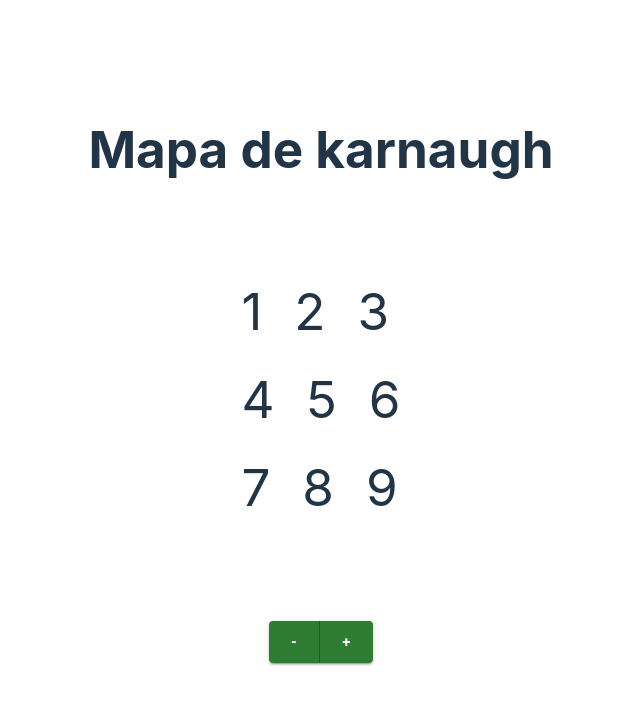
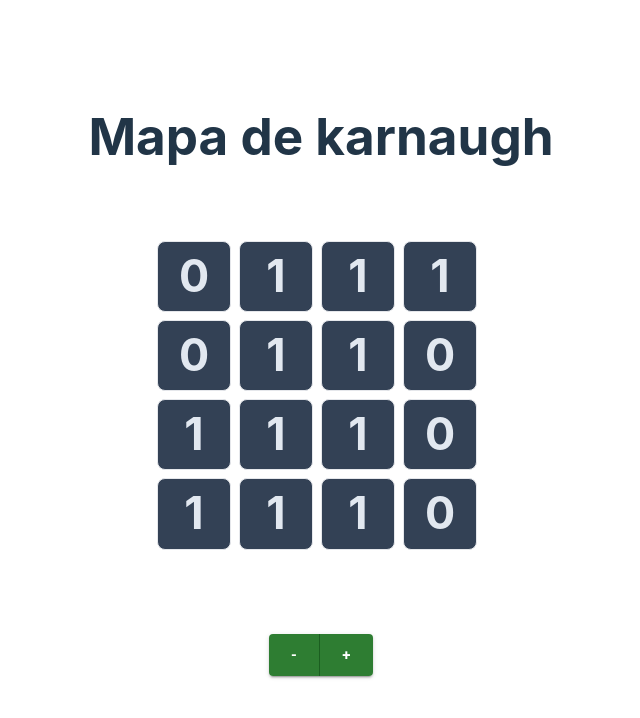
Before and after one commit to gui23dib/karnaugh-map-reduction, a React (Vite) app: page / in a window 1280 px wide. Shown: the top 718 px of the page, without its empty margins (319-959 px from the left). Built offline with nearby package versions, Linux system fonts and the light colour scheme.

Commit message:
general design and table

```diff
--- a/src/App.tsx
+++ b/src/App.tsx
@@ -4,33 +4,25 @@ import "./App.css";
 import BasicButtonGroup from "./assets/components/Buttons";
 import Title from "./assets/components/Title";
 import "./index.css";
+import MapTile from "./assets/components/MapTile";
+import KMap from "./assets/components/KMap";
 
 function App() {
-  const [matrixSize, setMatrixSize] = useState({
-    rows: 2,
-    columns: 2,
-  });
-
-  const [matrix, setMatrix] = useState([
-    [1, 2, 3],
-    [4, 5, 6],
-    [7, 8, 9],
-  ]);
+  const [matrixSize, setMatrixSize] = useState<number[][]>(
+    [
+      [0, 1, 1, 1],
+      [0, 1, 1, 0],
+      [1, 1, 1, 0],
+      [1, 1, 1, 0]
+    ]
+  );
 
   return (
     <div className="flex flex-col items-center h-[90vh] justify-evenly">
       <Title />
       <div className="flex flex-row items-center justify-center">
         <form onSubmit={() => {}}>
-          {matrix.map((row) => {
-            return (
-              <div className="flex flex-row">
-                {row.map((e) => {
-                  return <h1 className="m-4">{e}</h1>;
-                })}
-              </div>
-            );
-          })}
+          <KMap matrix={matrixSize} />
         </form>
       </div>
       <BasicButtonGroup />
--- /dev/null
+++ b/src/assets/components/KMap.tsx
@@ -0,0 +1,25 @@
+import MapTile from "./MapTile";
+
+interface KMapInterface {
+    matrix: number[][];
+}
+
+function KMap({matrix} : KMapInterface){
+
+
+    return (
+        <div>
+            {matrix.map((row) => {
+            return (
+                <div className="flex flex-row">
+                    {row.map((e) => {
+                        return <MapTile value={e} />
+                    })}
+                </div>
+            );
+            })}
+        </div>
+    );
+}
+
+export default KMap;
--- /dev/null
+++ b/src/assets/components/MapTile.tsx
@@ -0,0 +1,20 @@
+interface MapTileInterface {
+    value: number;
+}
+
+
+const MapTile = ({value}: MapTileInterface) => {
+
+    return (
+        <div
+            className="justify-center py-2.5 select-none px-5 mr-2 mb-2 text-sm focus:outline-none bg-slate-700 rounded-lg border border-gray-200 hover:bg-gray-100 cursor-pointer font-bold text-slate-200 hover:text-slate-900 focus:z-10 focus:ring-4 focus:ring-gray-200"
+            onClick={() => value = (value == 0 ? 1 : 0)}
+        >
+            <h1 className="w-8 text-center">
+                {value}
+            </h1>
+        </div>
+    );
+};
+
+export default MapTile;
--- a/src/assets/components/Title.tsx
+++ b/src/assets/components/Title.tsx
@@ -1,7 +1,6 @@
 const Title = () => {
   return (
     <h1 className="m-6 font-bold text-center">Mapa de karnaugh</h1>
-
   )
 }
 
```
